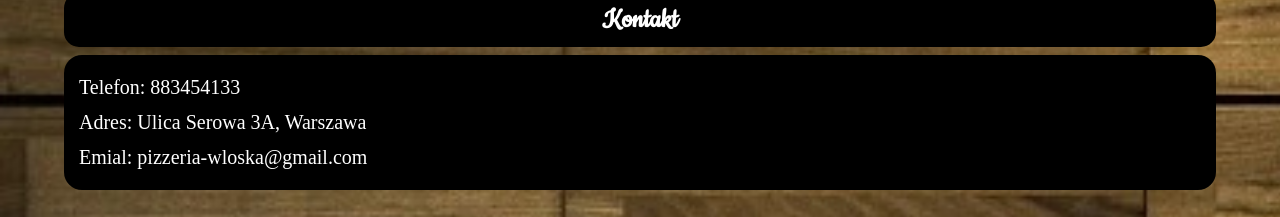
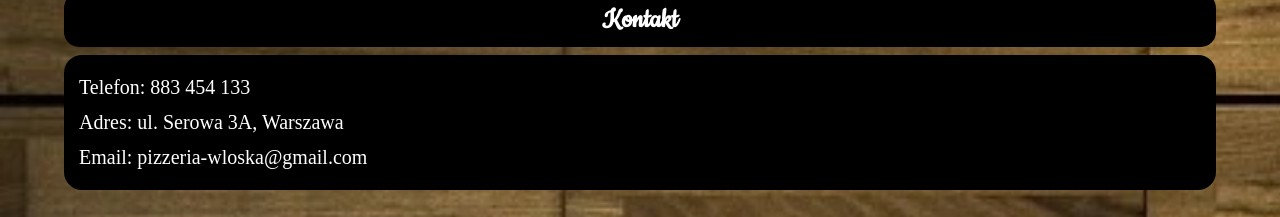
Before and after one commit to AdamOleszczuk/Pizzeria, a plain HTML site: page index.html in a window 1280 px wide. Shown: the part 2167-2384 px from the top of the page. Drawn offline with Linux system fonts and the light colour scheme.

Commit message:
zmiana emial

```diff
--- a/index.html
+++ b/index.html
@@ -204,9 +204,9 @@
                 </div>
                 <div class="contact-info">
                     <ul>
-                        <li>Telefon: 883454133</li>
-                        <li>Adres: Ulica Serowa 3A, Warszawa</li>
-                        <li>Emial: pizzeria-wloska@gmail.com</li>
+                        <li>Telefon: 883 454 133</li>
+                        <li>Adres: ul. Serowa 3A, Warszawa</li>
+                        <li>Email: pizzeria-wloska@gmail.com</li>
                     </ul>
                 </div>
             </div>
```
